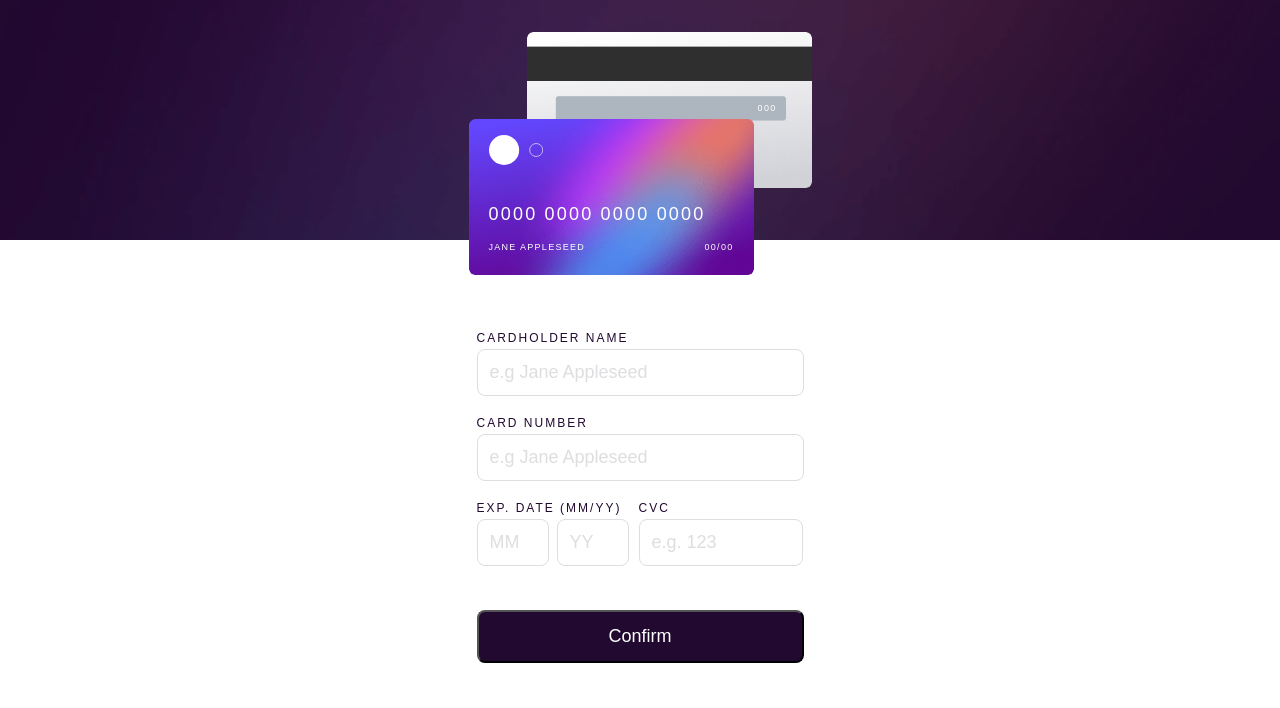
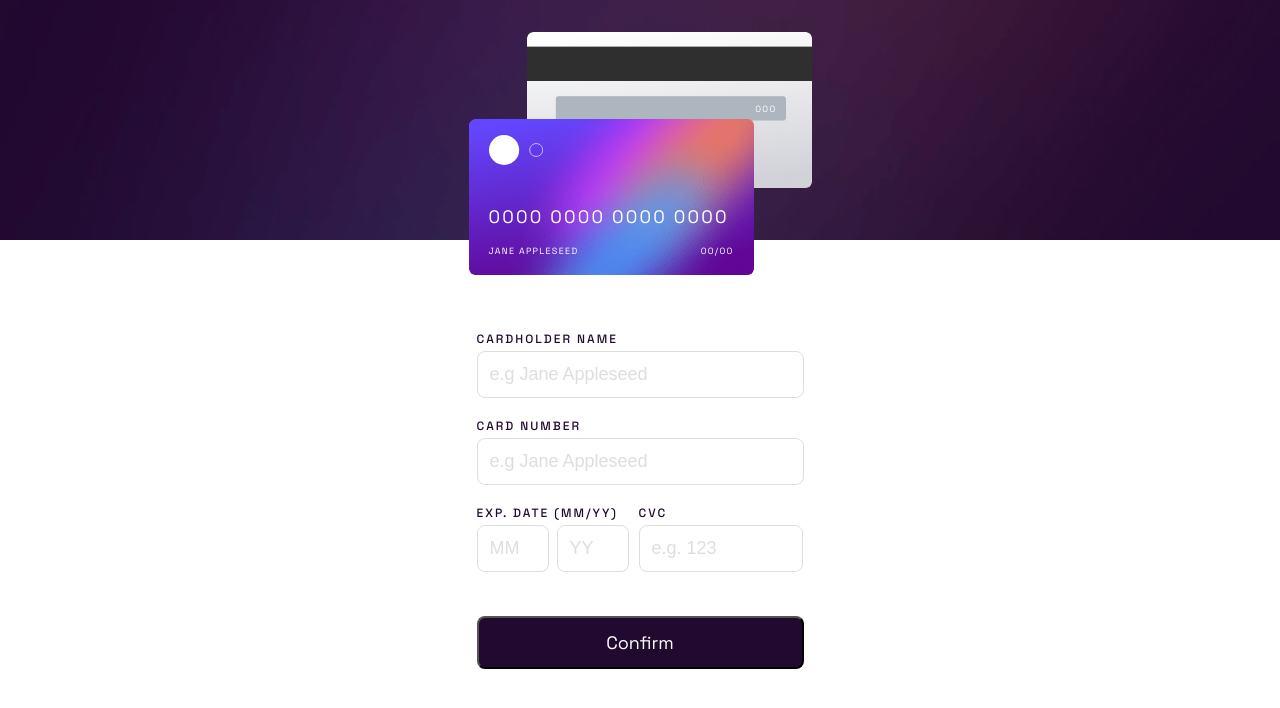
Before and after one commit to jazzielp/interactive-card-details-form, a React (Vite) app: page / in a window 1280 px wide. Shown: the top 708 px of the page. Built offline with nearby package versions, Linux system fonts and the light colour scheme.

Commit message:
🎨 [ADD] font

```diff
--- a/index.css
+++ b/index.css
@@ -13,7 +13,7 @@
   --very-dark-violet: hsl(278, 68%, 11%);
 }
 
-@import url('https://fonts.googleapis.com/css2?family=Space+Grotesk:wght@300..700&display=swap');
+/* @import url('https://fonts.googleapis.com/css2?family=Space+Grotesk:wght@300..700&display=swap'); */
 
 html {
   font-size: 62.5%;
--- a/index.html
+++ b/index.html
@@ -1,10 +1,16 @@
-<!doctype html>
+<!DOCTYPE html>
 <html lang="en">
   <head>
     <meta charset="UTF-8" />
-    <link rel="shortcut icon" href="/favicon-32x32.png" type="image/x-icon">
+    <link rel="shortcut icon" href="/favicon-32x32.png" type="image/x-icon" />
     <meta name="viewport" content="width=device-width, initial-scale=1.0" />
     <title>Interactive card details form</title>
+    <link rel="preconnect" href="https://fonts.googleapis.com" />
+    <link rel="preconnect" href="https://fonts.gstatic.com" crossorigin />
+    <link
+      href="https://fonts.googleapis.com/css2?family=Space+Grotesk:wght@300..700&display=swap"
+      rel="stylesheet"
+    />
   </head>
   <body>
     <div id="app"></div>
```
